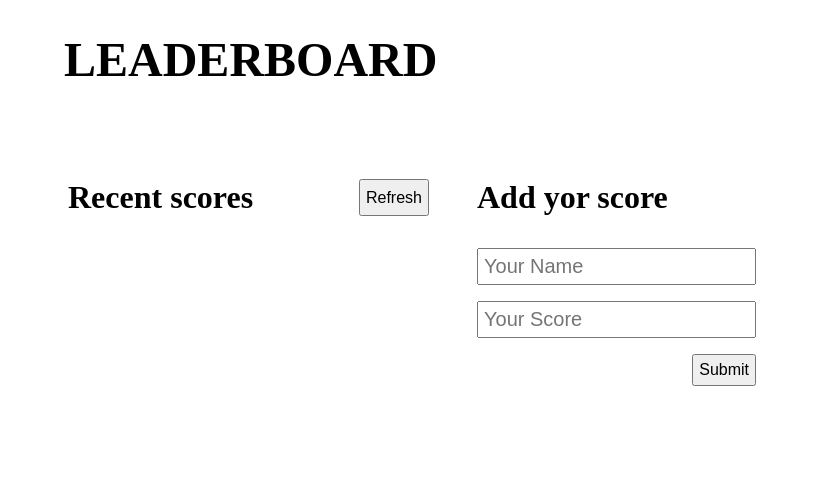
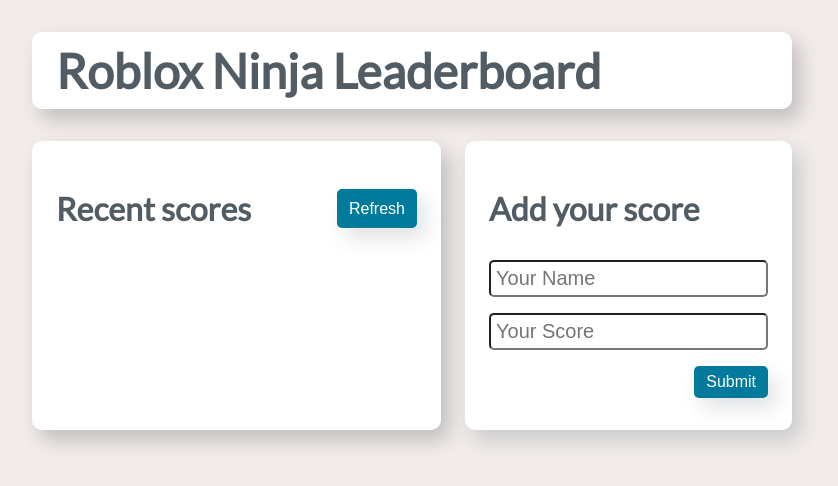
Before and after one commit to Nuri1977/leaderboard, a website built with webpack: page src/index.html in a window 1280 px wide. Shown: the whole page, without its empty margins (228-1066 px from the left). Built offline with nearby package versions, Linux system fonts and the light colour scheme; no server answers.

Commit message:
Add styles to main section

```diff
--- a/src/index.html
+++ b/src/index.html
@@ -8,7 +8,7 @@
   </head>
   <body>
     <main class="container">
-      <h1 class="main-title">LEADERBOARD</h1>
+      <h1 class="main-title">Roblox Ninja Leaderboard</h1>
       <h3 id="post-message" class="hidden"></h3>
       <div class="main-area">
         <div class="results">
@@ -20,7 +20,7 @@
           </ul>
         </div>
         <div class="entries">
-          <h2 class="entries-title">Add yor score</h2>
+          <h2 class="entries-title">Add your score</h2>
           <form action="/" class="entries-form">
             <input
               type="text"
--- a/src/styles/style.css
+++ b/src/styles/style.css
@@ -1,3 +1,5 @@
+@import url('https://fonts.googleapis.com/css2?family=Lato');
+
 *,
 *::after,
 *::before {
@@ -5,6 +7,27 @@
   box-sizing: border-box;
   margin: 0;
   padding: 0;
+}
+
+:root {
+  --primary: #017a9b;
+  --secondary: #525c65;
+  --terciary: #d3d3d3;
+  --brand: #d23228;
+  --success: #0d7d4d;
+  --info: #03c7e8;
+  --warning: #f0cc00;
+  --danger: #ab0d02;
+  --light: #f1ecea;
+  --dark: #00262b;
+  --white: #fff;
+  --lato-font: 'Lato', sans-serif;
+}
+
+body {
+  font-family: var(--lato-font);
+  color: var(--secondary);
+  background: var(--light);
 }
 
 .container {
@@ -18,17 +41,24 @@
 
 .main-title {
   font-size: 48px;
-  margin: 32px;
+  margin: 32px 0;
+  padding: 10px 24px;
+  border-radius: 10px;
+  background: var(--white);
+  box-shadow: 8px 10px 20px 0 rgba(1, 7, 12, 0.2);
 }
 
 .main-area {
   display: flex;
-  padding: 12px;
+  gap: 24px;
 }
 
 .results {
   flex: 50%;
   padding: 24px;
+  border-radius: 10px;
+  background: var(--white);
+  box-shadow: 8px 10px 20px 0 rgba(1, 7, 12, 0.2);
 }
 
 .result-header {
@@ -50,6 +80,9 @@
 .entries {
   flex: 30%;
   padding: 24px;
+  border-radius: 10px;
+  background: var(--white);
+  box-shadow: 8px 10px 20px 0 rgb(46 61 73 / 20%);
 }
 
 .entries-title {
@@ -66,6 +99,7 @@
   font-size: 20px;
   padding: 5px;
   margin: 8px 0;
+  border-radius: 5px;
 }
 
 .form-submit {
@@ -74,8 +108,18 @@
 }
 
 .btn {
-  padding: 5px;
+  padding: 5px 10px;
   font-size: 16px;
+  color: var(--white);
+  border-radius: 5px;
+  border: 0.125rem solid transparent;
+  background-color: var(--primary);
+  box-shadow: 8px 10px 20px 0 rgb(46 61 73 / 15%);
+  cursor: pointer;
+}
+
+.btn:hover {
+  opacity: 0.9;
 }
 
 .hidden {
@@ -84,5 +128,9 @@
 
 #post-message {
   padding: 5px;
+  margin-bottom: 20px;
   text-align: center;
+  border-radius: 10px;
+  background: var(--white);
+  box-shadow: 8px 10px 20px 0 rgb(46 61 73 / 20%);
 }
```
Also changed, not shown: README.md, dist/index.html, dist/main.js, src/leaderboard.jpg (added).
